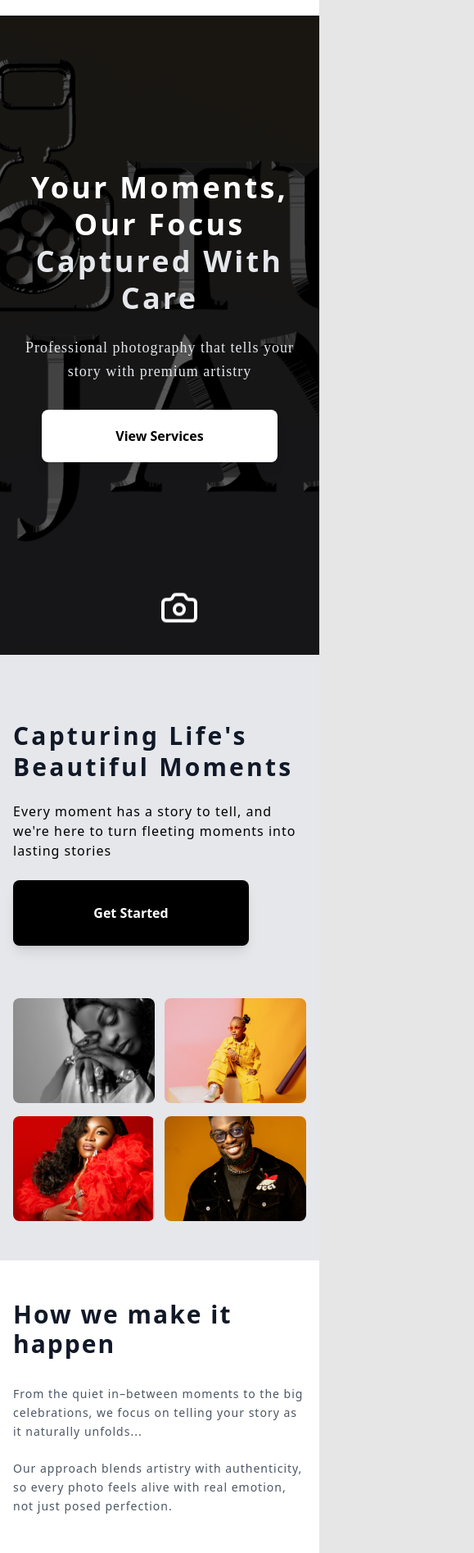
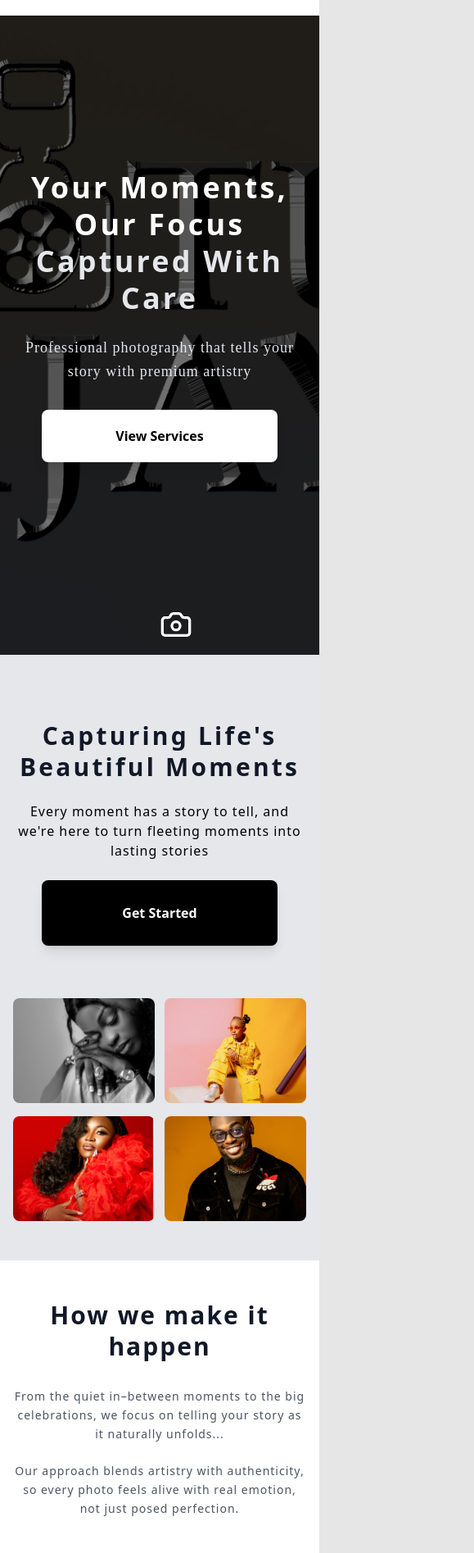
Before and after one commit to F4-Fortunate/DAS, a React (Vite) app: page / in a window 390 px wide. Shown: the part 45-1940 px from the top of the page at 82% size, 579 px wide, since content can reach past the window. Built offline with nearby package versions, Linux system fonts and the light colour scheme; a web font is replaced by a local one.

Commit message:
design fix

```diff
--- a/src/components/ExperimentsSection.tsx
+++ b/src/components/ExperimentsSection.tsx
@@ -16,9 +16,9 @@ const ExperimentsSection = () => {
               className="w-full h-auto max-w-md sm:max-w-lg lg:max-w-full mx-auto lg:mx-0"
             />
           </div>
-          <div className="space-y-12 sm:space-y-8 order-1 lg:order-2">
+          <div className="space-y-12 sm:space-y-8 order-1 lg:order-2 text-center lg:text-left">
             <div className="space-y-4">
-              <h2 className="text-3xl sm:text-4xl lg:text-5xl xl:text-6xl font-extrabold text-gray-900 leading-tight text-left">
+              <h2 className="text-3xl sm:text-4xl lg:text-5xl xl:text-6xl font-extrabold text-gray-900 leading-tight whitespace-nowrap">
                 <span className="block sm:hidden">
                   Experiments and clients projects.
                 </span>
@@ -28,14 +28,15 @@ const ExperimentsSection = () => {
                   clients projects.
                 </span>
               </h2>
-              <p className="text-sm sm:text-base text-gray-600 leading-relaxed text-left">
+
+              <p className="text-sm sm:text-base text-gray-600 leading-relaxed max-w-2xl mx-auto lg:mx-0">
                 Whether it's through incorporating film strategies into every
                 creative process or simply incorporating film techniques into
                 every situation. Our approach goes well beyond finding a topic
                 and covering it.
               </p>
             </div>
-            <div className="flex justify-start">
+            <div className="flex justify-center lg:justify-start">
               <button
                 type="button"
                 onClick={handleInstagramNav}
--- a/src/components/Header.tsx
+++ b/src/components/Header.tsx
@@ -20,7 +20,7 @@ const Header = () => {
         <div className="flex items-center space-x-4 sm:space-x-6 lg:space-x-8">
           <Link
             to="/"
-            className="text-lg sm:text-xl font-bold text-black hover:text-gray-800 transition-colors"
+            className="text-lg sm:text-xl font-extrabold text-black hover:text-gray-800 transition-colors"
             onClick={closeMenu}
           >
             <span className="hidden sm:inline">DotunAjayiStudios</span>
--- a/src/components/HeroSection.tsx
+++ b/src/components/HeroSection.tsx
@@ -12,8 +12,8 @@ const HeroSection = () => {
     <section className="pt-20 sm:pt-24 lg:pt-28 pb-12 sm:pb-16 px-4 sm:px-6 lg:px-20 bg-gray-200">
       <div className="max-w-7xl mx-auto">
         <div className="grid lg:grid-cols-2 gap-8 sm:gap-12 items-center">
-          <div className="space-y-6 sm:space-y-8">
-            <h1 className="text-3xl sm:text-4xl lg:text-5xl xl:text-6xl font-extrabold text-gray-900 leading-tight text-left">
+          <div className="space-y-6 sm:space-y-8 items-center text-center md:items-center md:text-center lg:items-start lg:text-left">
+            <h1 className="text-3xl sm:text-4xl lg:text-5xl xl:text-6xl font-extrabold text-gray-900 leading-tight">
               <span className="block sm:hidden">
                 Capturing Life's
                 <br />
@@ -34,11 +34,13 @@ const HeroSection = () => {
                 Moments
               </span>
             </h1>
-            <p className="text-base sm:text-lg text-black max-w-lg text-left">
+
+            <p className="text-base sm:text-lg text-black max-w-lg mx-auto lg:mx-0">
               Every moment has a story to tell, and we're here to turn fleeting
               moments into lasting stories
             </p>
-            <div className="flex justify-start">
+
+            <div className="flex justify-center lg:justify-start">
               <button
                 type="button"
                 onClick={handleInstagramNav}
@@ -48,6 +50,7 @@ const HeroSection = () => {
               </button>
             </div>
           </div>
+
           <div className="space-y-4 sm:space-y-6 mt-8 lg:mt-0">
             <div className="grid grid-cols-2 gap-3 sm:gap-4 overflow-hidden">
               <img
--- a/src/components/NewHero.tsx
+++ b/src/components/NewHero.tsx
@@ -7,29 +7,31 @@ const NewHeroSection = () => {
     navigate("/pricing");
   };
 
-  const handleContactUs = () => {
-    const phoneNumber = "+2349027104215";
-    const message =
-      "Hi there!!! Mr Dotun Ajayi. \nI would like to learn more about your services.";
-    window.open(
-      `https://wa.me/${phoneNumber}?text=${encodeURIComponent(message)}`,
-      "_blank"
-    );
-  };
+  // const handleContactUs = () => {
+  //   const phoneNumber = "+2349027104215";
+  //   const message =
+  //     "Hi there!!! Mr Dotun Ajayi. \nI would like to learn more about your services.";
+  //   window.open(
+  //     `https://wa.me/${phoneNumber}?text=${encodeURIComponent(message)}`,
+  //     "_blank"
+  //   );
+  // };
 
   return (
-    <section className="relative min-h-screen flex items-center justify-center overflow-hidden pt-24 sm:pt-28 md:pt-32 lg:pt-36 xl:pt-40 2xl:pt-0 pb-4 sm:pb-2 md:pb-6 lg:pb-6  2xl:pb-0 xl:pb-6">
+    <section
+      className="relative min-h-dvh flex items-center justify-center overflow-hidden
+  pt-24 sm:pt-28 md:pt-32 lg:pt-36 xl:pt-40 2xl:pt-0 pb-4 sm:pb-2 md:pb-6 lg:pb-8 xl:pb-8 2xl:pb-0"
+    >
       <div
         className="absolute inset-0 bg-cover bg-center bg-no-repeat"
         style={{
           backgroundImage: `url(${heroImage})`,
         }}
       >
-        <div className="absolute inset-0 bg-black bg-opacity-30"></div>
+        <div className="absolute inset-0 bg-black bg-opacity-10"></div>
       </div>
-
       <div className="relative z-10 text-center px-4 sm:px-6 lg:px-8 max-w-6xl mx-auto">
-        <h1 className="text-4xl sm:text-5xl lg:text-6xl xl:text-7xl font-bold text-white mb-6 leading-tight">
+        <h1 className="text-4xl sm:text-5xl lg:text-6xl xl:text-7xl font-extrabold text-white mb-6 leading-tight">
           Your Moments, Our Focus
           <br />
           <span className="text-gray-200 ">Captured With Care</span>
@@ -57,12 +59,14 @@ const NewHeroSection = () => {
           </button> */}
         </div>
       </div>
-
-      <div className="absolute bottom-2 left-1/2 transform -translate-x-1/2 animate-bounce pb-3 flex items-center justify-center justify-self-center">
-        {/* <div className="w-6 h-10 border-2 border-white rounded-full flex justify-center">
+      {/* <div className="absolute bottom-2 left-1/2 transform -translate-x-1/2 animate-bounce pb-3 flex items-center justify-center justify-self-center">
+        <div className="w-6 h-10 border-2 border-white rounded-full flex justify-center">
           <div className="w-1 h-3 bg-white rounded-full mt-2"></div>
-        </div> */}
+        </div>
         <Camera className="w-12 h-auto text-white flex items-center justify-center justify-self-center" />
+      </div> */}
+      <div className="absolute bottom-2 sm:bottom-6 left-1/2 transform -translate-x-1/2 animate-bounce flex items-center justify-center">
+        <Camera className="w-10 sm:w-12 h-auto text-white" />
       </div>
     </section>
   );
--- a/src/components/ProcessSection.tsx
+++ b/src/components/ProcessSection.tsx
@@ -5,8 +5,8 @@ import {handleWhatsAppNav} from "../utils/util"
 const ProcessSection = () => {
 
   return (
-    <section className="py-12 sm:py-16 px-4 sm:px-6 lg:px-20 bg-white">
-      <div className="max-w-7xl mx-auto">
+    <section className="py-12 sm:py-16 px-4 sm:px-6 lg:px-20 bg-white items-center text-center md:items-center md:text-center lg:items-start lg:text-left">
+      <div className="max-w-7xl mx-auto ">
         <div className="grid lg:grid-cols-2 gap-8 sm:gap-12 items-center">
           <div className="order-2 lg:order-1">
             <img
@@ -15,9 +15,9 @@ const ProcessSection = () => {
               className="w-full h-auto max-w-md sm:max-w-lg lg:max-w-full mx-auto lg:mx-0 grayscale rounded-xl"
             />
           </div>
-          <div className="space-y-12 order-1 lg:order-2 mt-0">
+          <div className="space-y-12 order-1 lg:order-2 mt-0 text-center lg:text-left">
             <div className="space-y-8">
-              <h2 className="text-3xl sm:text-4xl lg:text-5xl xl:text-6xl font-extrabold text-gray-900 leading-tighttext-left">
+              <h2 className="text-3xl sm:text-4xl lg:text-5xl xl:text-6xl font-extrabold text-gray-900 leading-tight">
                 <span className="block sm:hidden">How we make it happen</span>
                 <span className="hidden sm:block">
                   How we make it
@@ -25,7 +25,8 @@ const ProcessSection = () => {
                   happen...
                 </span>
               </h2>
-              <p className="text-sm sm:text-base text-gray-600 leading-relaxed text-left">
+
+              <p className="text-sm sm:text-base text-gray-600 leading-relaxed">
                 From the quiet in–between moments to the big celebrations, we
                 focus on telling your story as it naturally unfolds...
                 <br />
@@ -35,16 +36,7 @@ const ProcessSection = () => {
               </p>
             </div>
 
-            <div className="flex justify-start mt-8">
-              {/* <button type="button" className="bg-transparent border-none p-0">
-                <img
-                  onClick={handleWhatsAppNav}
-                  src={button}
-                  alt="btn"
-                  className="w-auto h-12 sm:h-14 lg:h-16"
-                />
-              </button> */}
-
+            <div className="flex justify-center lg:justify-start mt-8">
               <button
                 type="button"
                 onClick={handleWhatsAppNav}
```
